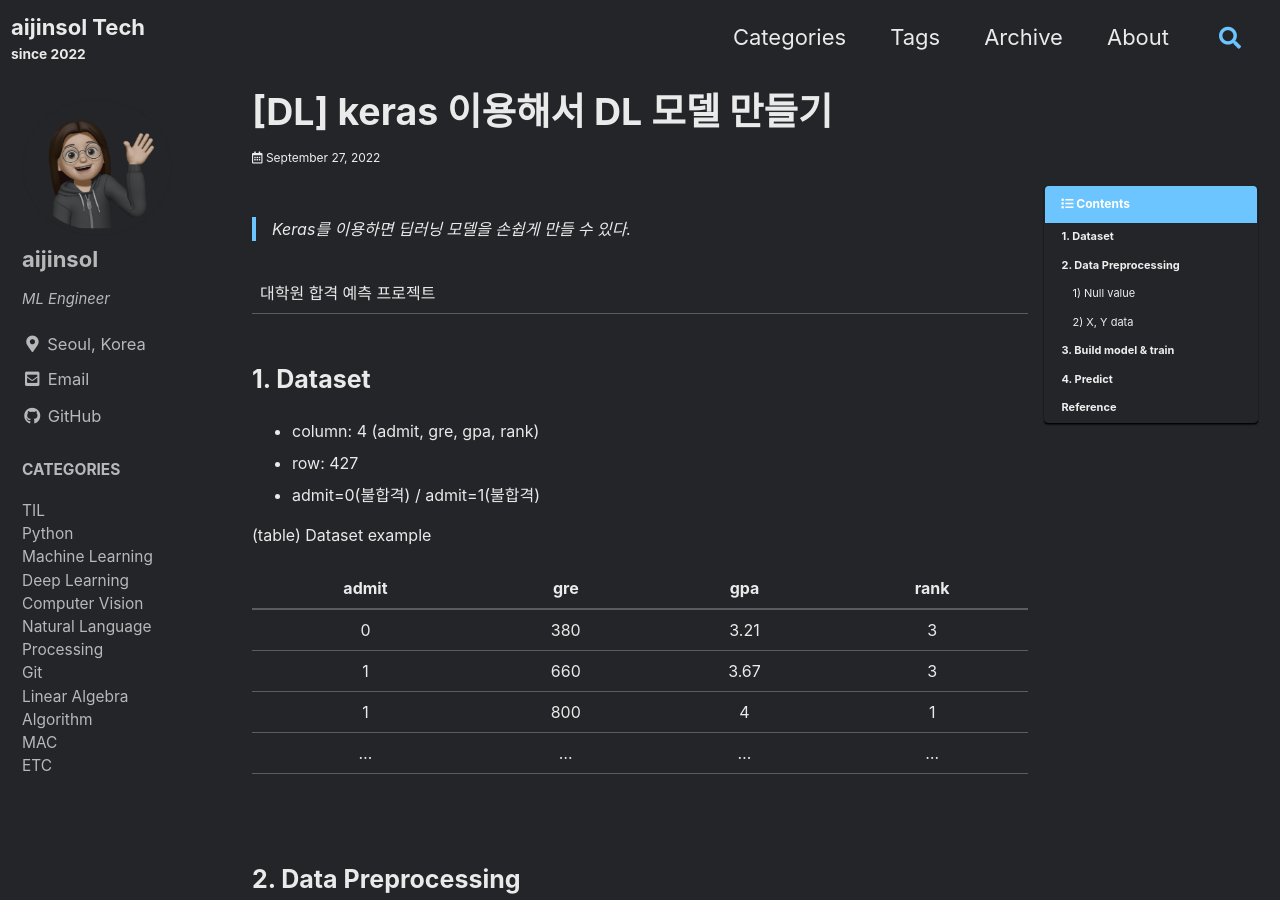
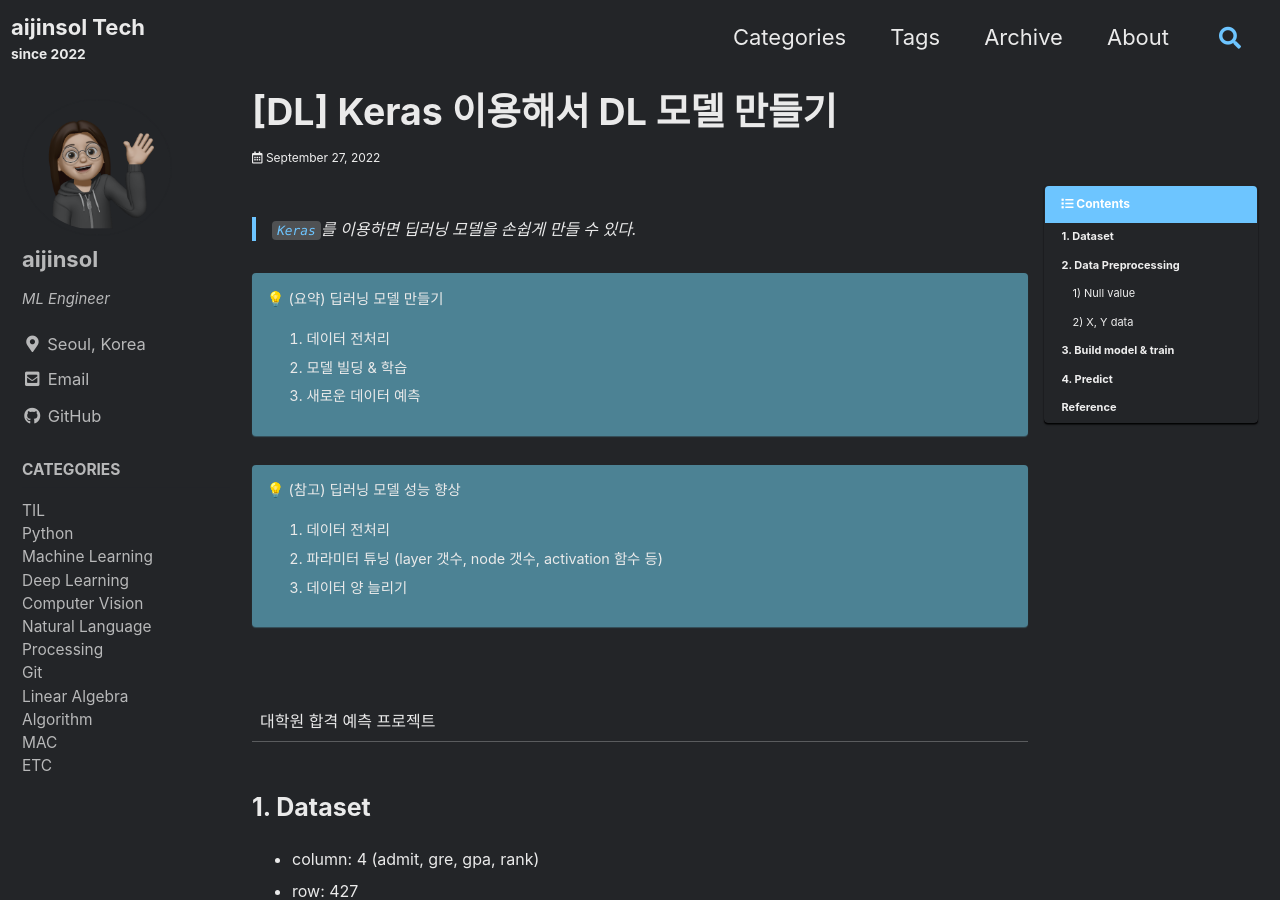
Before and after one commit to aijinsol/aijinsol.github.io, a Jekyll site: the page built from _posts/2022-09-27-dl_keras.md, in a window 1280 px wide and 900 px high. Built offline with Jekyll 4.4.1, drawn with Linux system fonts in a browser that asks for light colours; cached includes are drawn as plain includes; comment, search, counter and statistics services are not loaded; some of the changed text lies outside the part shown.

Commit message:
docs: modify dl_keras post

````diff
--- a/_posts/2022-09-27-dl_keras.md
+++ b/_posts/2022-09-27-dl_keras.md
@@ -1,5 +1,5 @@
 ---
-title: "[DL] keras 이용해서 DL 모델 만들기"
+title: "[DL] Keras 이용해서 DL 모델 만들기"
 excerpt: "대학원 합격 예측 딥러닝 모델"
 categories:
  - DeepLearning
@@ -9,7 +9,23 @@ tags:
 last_modified_at: 2022-09-27
 ---
 
-> Keras를 이용하면 딥러닝 모델을 손쉽게 만들 수 있다.
+> `Keras`를 이용하면 딥러닝 모델을 손쉽게 만들 수 있다.
+
+<div class="notice--info" markdown="1">
+💡 (요약) 딥러닝 모델 만들기 <br>
+1. 데이터 전처리 <br>
+2. 모델 빌딩 & 학습 <br>
+3. 새로운 데이터 예측 <br>
+</div>
+
+<div class="notice--info" markdown="1">
+💡 (참고) 딥러닝 모델 성능 향상 <br>
+1. 데이터 전처리 <br>
+2. 파라미터 튜닝 (layer 갯수, node 갯수, activation 함수 등) <br>
+3. 데이터 양 늘리기 <br>
+</div>
+
+<br>
 
 | 대학원 합격 예측 프로젝트
 
@@ -120,6 +136,7 @@ Epoch 1000/1000
 ```
 + `model.fit`에 x, y 데이터를 넣을 때 list 형태가 아닌 numpy array 또는 tf.tensor 자료형으로 변환해서 넣어야한다. list 형태로 넣으면 에러가 뜬다.
     + `np.array(데이터)` : list to array 변환 함수
++ y 데이터가 0과 1로 되어있으므로, 손실함수로 `binary_crossentropy`를 사용하고, 마지막 레이어에는 `sigmoid` 활성함수를 사용한다.
 
 <br>
 
````
